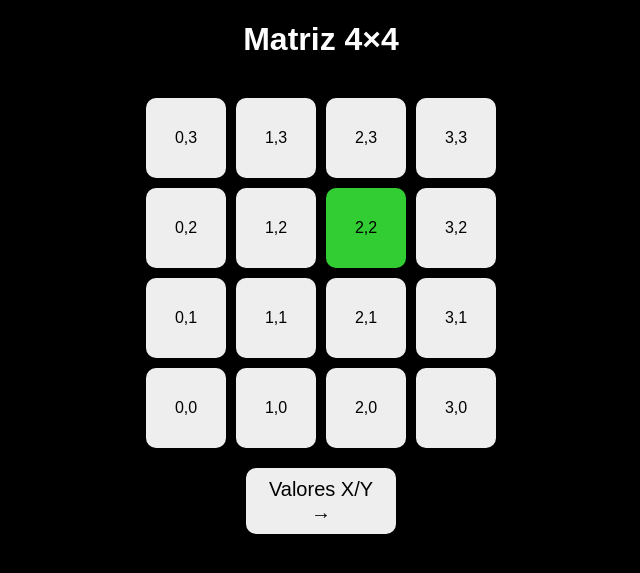
After one commit to schweineorgel/l401-lecturaxy, a Flask app: page /matrix in a window 1280 px wide. The commit adds this page. Shown: the top 573 px of the page, without its empty margins (319-959 px from the left). Run offline with Flask 3, Linux system fonts and the light colour scheme; data that the repository does not hold is empty.

Commit message:
implementacion de trabajo

```diff
--- a/app.py
+++ b/app.py
@@ -1,10 +1,11 @@
-from flask import Flask, render_template, jsonify
+from flask import Flask, render_template
 import socket
 
 app = Flask(__name__)
 
-HOST = "10.124.178.79"
+HOST = "192.168.1.22"
 PORT = 12345
+
 
 def leer_sensor():
     try:
@@ -24,6 +25,11 @@ def leer_sensor():
         print("ERROR:", e)
         return 0, 0
 
+
+def escalar(valor):
+    valor = max(-10, min(10, valor))
+    return min(3, int((valor + 10) / 5))
+
 @app.route('/')
 def index():
     ejeX, ejeY = leer_sensor()
@@ -33,13 +39,21 @@ def index():
         ejeY=ejeY
     )
 
-@app.route('/datos')
-def datos():
+
+@app.route('/matrix')
+def matrix():
     ejeX, ejeY = leer_sensor()
-    return jsonify({
-        'ejeX': ejeX,
-        'ejeY': ejeY
-    })
+
+    x = escalar(ejeX)
+    y = escalar(ejeY)
+
+    return render_template(
+        'matrix.html',
+        ejeX=ejeX,
+        ejeY=ejeY,
+        x=x,
+        y=y
+    )
 
 if __name__ == '__main__':
     app.run(host='0.0.0.0', port=5000, debug=True)
--- /dev/null
+++ b/templates/matrix.html
@@ -0,0 +1,86 @@
+<!DOCTYPE html>
+<html>
+<head>
+    <title>Matriz 4x4 (Javier Salas)</title>
+    <meta http-equiv="refresh" content="1">
+
+<style>
+    body {
+        background-color: black;
+        color: white;
+        text-align: center;
+        font-family: Arial, sans-serif;
+    }
+
+    #matriz {
+        display: grid;
+        grid-template-columns: repeat(4, 80px);
+        grid-template-rows: repeat(4, 80px);
+        gap: 10px;
+        justify-content: center;
+        margin-top: 40px;
+    }
+
+    #matriz div {
+        width: 80px;
+        height: 80px;
+        background-color: #eeeeee;
+        border-radius: 10px;
+        color: black;
+        display: flex;
+        justify-content: center;
+        align-items: center;
+        box-sizing: border-box;
+    }
+
+    #tarjetaXY {
+		width: 120px;
+		background-color: #eeeeee;
+		border-radius: 10px;
+		padding: 10px 15px;
+		text-align: center;
+		text-decoration: none;
+		color: black;
+		display: block;
+		font-size: 20px;
+	}
+
+	#tarjetaXY:hover {
+		background-color: #dddddd;
+		cursor: pointer;
+	}
+
+	#contenedorBoton {
+		display: flex;
+		justify-content: center;
+		margin-top: 20px;
+	}
+</style>
+</head>
+
+<body>
+
+	<h1>Matriz 4×4</h1>
+
+	<div id="matriz">
+		{% for fila in range(3, -1, -1) %}
+			{% for columna in range(4) %}
+				<div
+					id="celda{{ fila }}{{ columna }}"
+					{% if columna == x and fila == y %}
+					style="background-color: limegreen;"
+					{% endif %}
+				>
+					{{ columna }},{{ fila }}
+				</div>
+			{% endfor %}
+		{% endfor %}
+	</div>
+	<div id="contenedorBoton">
+        <a id="tarjetaXY" href="{{ url_for('index') }}">
+            Valores X/Y →
+        </a>
+    </div>
+
+</body>
+</html>
```
Also changed, not shown: templates/index.html (+53 -45 lines), README.md, capturas/archivos-base.png (deleted), capturas/vista-base.png (deleted), capturas/vista-matriz.png (added), capturas/vista-principal.png (added).
